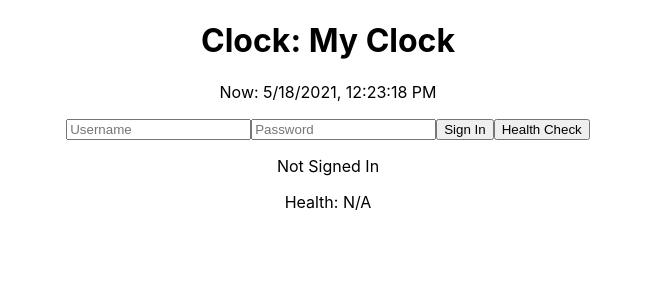
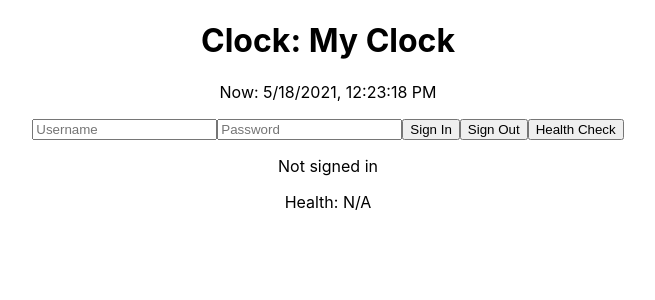
Before and after one commit to osquibb/nudge, a React (Create React App) app in the folder client/: page / in a window 1280 px wide. Shown: the top 300 px of the page, without its empty margins (312-967 px from the left). Built offline with nearby package versions, Linux system fonts and the light colour scheme.

Commit message:
added logout

```diff
--- a/client/src/App.js
+++ b/client/src/App.js
@@ -1,12 +1,12 @@
 import './App.css'
-import Clock from './components/Clock.js'
-import LoginForm from './components/LoginForm'
+import Clock from './components/Clock'
+import Form from './components/Form'
 
 function App() {
   return (
     <div className="App">
       <Clock name="My Clock" />
-      <LoginForm />
+      <Form />
     </div>
   );
 }
--- /dev/null
+++ b/client/src/components/Form.js
@@ -0,0 +1,85 @@
+import React, { useState } from 'react'
+import axios from 'axios';
+
+export default function LoginForm(props) {
+
+  const [user, setUser] = useState({
+    username: '',
+    password: ''
+  })
+
+  const initialIdentity = { username: '', authenticated: '' }
+  const [identity, setIdentity] = useState(initialIdentity)
+  const resetIdentity = () => setIdentity(initialIdentity)
+
+  const initialHealth = 'N/A'
+  const [health, setHealth] = useState(initialHealth)
+  const resetHealth = () => setHealth(initialHealth)
+
+  const onUsernameChange = username => setUser(prevUser =>
+    ({ ...prevUser, username })
+  )
+
+  const onPasswordChange = password => setUser(prevUser =>
+    ({ ...prevUser, password })
+  )
+
+  const onSignIn = async () => {
+    try {
+      const { data: { user: { username }, authenticated } } = await axios.post('/login', user)
+
+      setIdentity({ username, authenticated })
+    } catch (e) {
+      console.error(e)
+      resetIdentity()
+    }
+  }
+
+  const onSignOut = async () => {
+    try {
+      await axios.get('/logout')
+      resetIdentity()
+      resetHealth()
+    } catch (e) {
+      console.error(e)
+    }
+  }
+
+  const onHealthCheck = async () => {
+    try {
+      const { data: { health } } = await axios.get('/health')
+      setHealth(health)
+    } catch (e) {
+      console.error(e)
+      resetHealth()
+    }
+  }
+
+  return(
+    <div>
+      <input
+        type="text"
+        placeholder="Username"
+        value={user.username}
+        onChange={e => onUsernameChange(e.target.value)}
+      />
+      <input
+        type="password"
+        placeholder="Password"
+        value={user.password}
+        onChange={e => onPasswordChange(e.target.value)}
+      />
+      <button onClick={onSignIn}>
+        Sign In
+      </button>
+      <button onClick={onSignOut}>
+        Sign Out
+      </button>
+      <button onClick={onHealthCheck}>
+        Health Check
+      </button>
+      <p>{ identity.authenticated ? `Signed in as ${identity.username}` : 'Not signed in' }</p>
+      <p>Health: {health}</p>
+    </div>
+  )
+}
--- a/client/src/components/LoginForm.js
+++ /dev/null
@@ -1,60 +0,0 @@
-import React, { useState } from 'react'
-import axios from 'axios';
-
-export default function LoginForm(props) {
-
-  const [user, setUser] = useState({
-    username: '',
-    password: '',
-    authenticated: false
-  })
-
-  const [health, setHealth] = useState('N/A')
-
-  const onUsernameChange = username => setUser(prevUser =>
-    ({ ...prevUser, username })
-  )
-
-  const onPasswordChange = password => setUser(prevUser =>
-    ({ ...prevUser, password })
-  )
-
-  const onSignIn = async () => {
-    try {
-      await axios.post('/login', user)
-      setUser(prevUser => ({ ...prevUser, authenticated: true }))
-    } catch {
-      setUser(prevUser => ({ ...prevUser, authenticated: false }))
-    }
-  }
-
-  const onHealthCheck = async () => {
-    const { data: { health } } = await axios.get('/health')
-    setHealth(health || 'N/A')
-  }
-
-  return(
-    <div>
-      <input
-        type="text"
-        placeholder="Username"
-        value={user.username}
-        onChange={e => onUsernameChange(e.target.value)}
-      />
-      <input
-        type="password"
-        placeholder="Password"
-        value={user.password}
-        onChange={e => onPasswordChange(e.target.value)}
-      />
-      <button onClick={onSignIn}>
-        Sign In
-      </button>
-      <button onClick={onHealthCheck}>
-        Health Check
-      </button>
-      <p>{ user.authenticated ? '' : 'Not' } Signed In</p>
-      <p>Health: {health}</p>
-    </div>
-  )
-}
```
Also changed, not shown: 1 other file (tests, documents, lock files or other folders).
